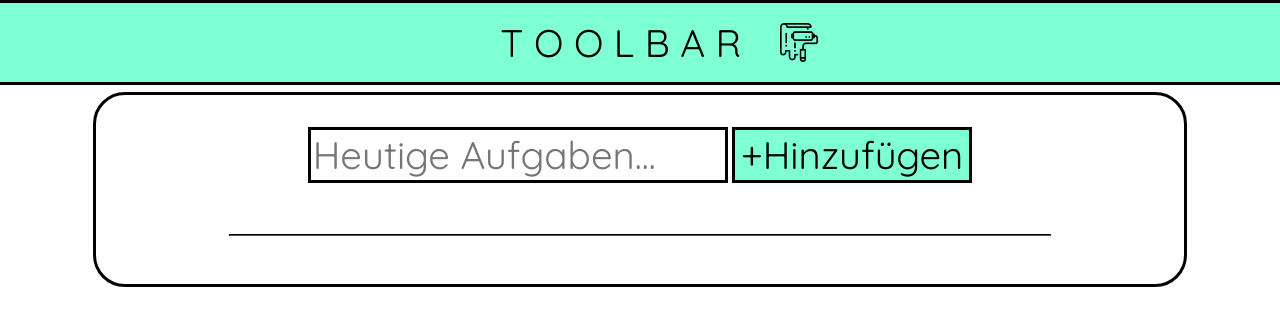
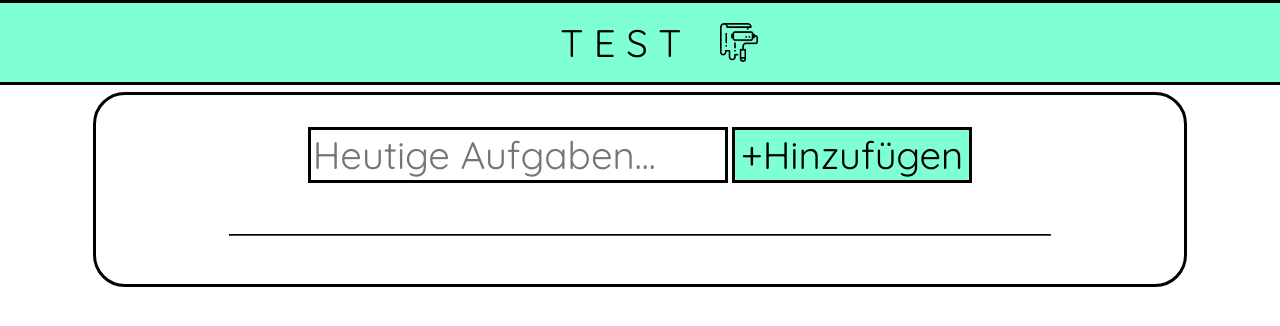
Before and after one commit to Pazyxx/second-todolist, a plain HTML site: page index.html in a window 1280 px wide. Drawn offline with Linux system fonts and the light colour scheme.

Commit message:
title line change

```diff
--- a/index.html
+++ b/index.html
@@ -11,7 +11,7 @@
 </head>
 <body>
     <nav>
-        <span class="toolbar">T O O L B A R</span>
+        <span class="toolbar">T E S T</span>
 
         <img src="hintergrund_icon.jpg" alt="">
     </nav>
```
